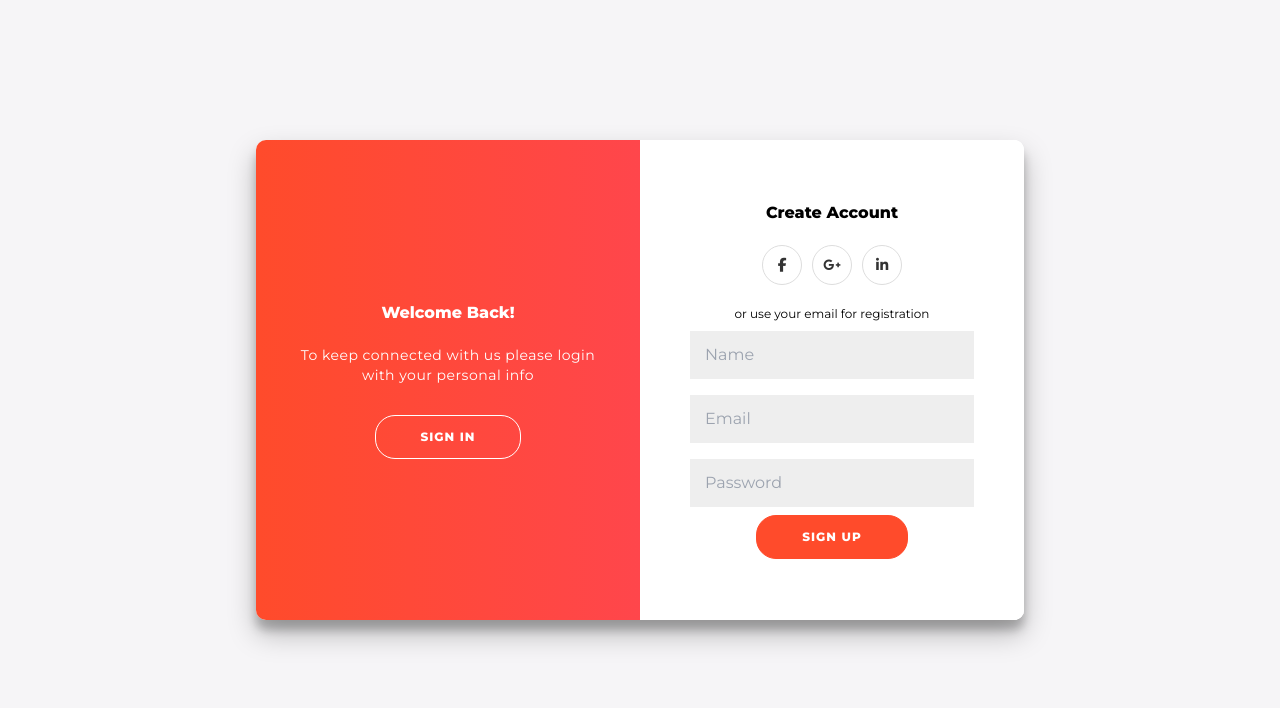
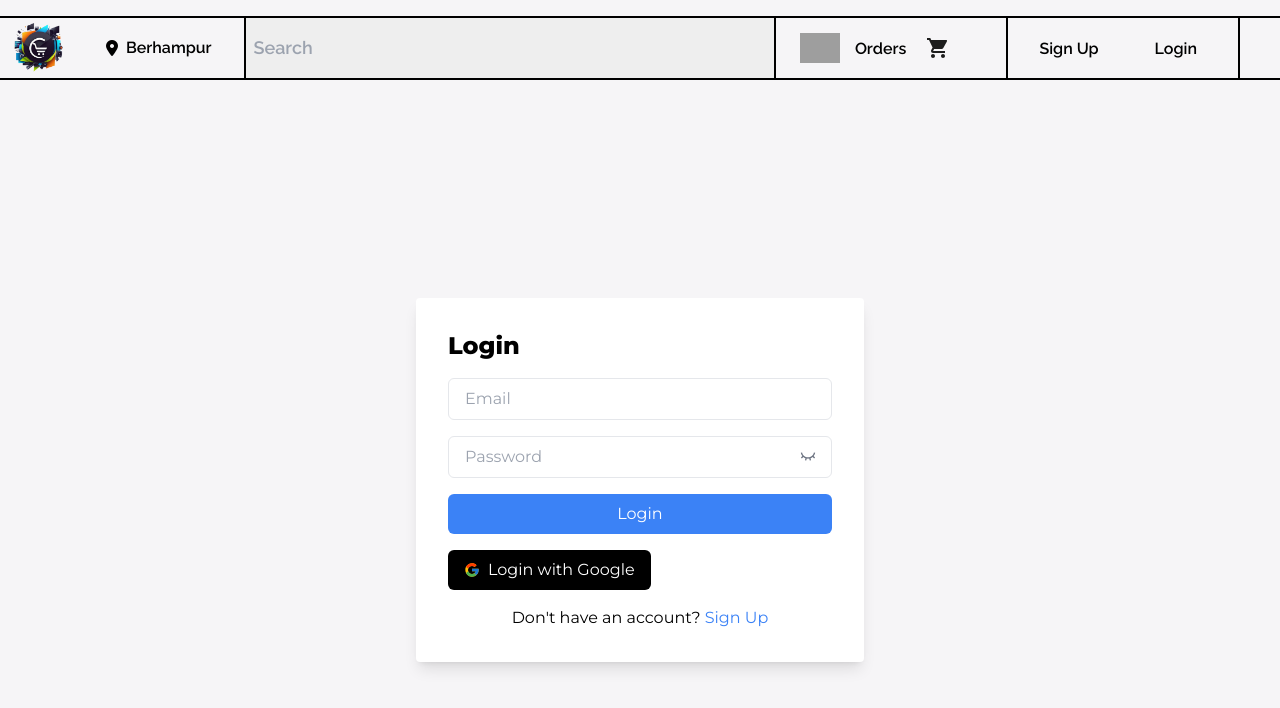
Before and after one commit to iamsubham1/e-commerce-app-MERN, a React (Vite) app in the folder client/: page /login in a window 1280 px wide. Shown: the top 708 px of the page. Built offline with nearby package versions, Linux system fonts and the light colour scheme; grey boxes are pictures that could not be loaded.

Commit message:
making login page

```diff
--- a/client/src/App.jsx
+++ b/client/src/App.jsx
@@ -7,6 +7,8 @@ import Login from './pages/Login';
 const App = () => {
   return (
     <Router>
+
+      <Navbar />
       <Routes>
 
         <Route path="/login" element={<Login />} />
--- a/client/src/index.css
+++ b/client/src/index.css
@@ -74,94 +74,11 @@ body{
 
 
 
-
-
-* {
-	box-sizing: border-box;
-}
-
 body {
   background: #f6f5f7;
-	display: flex;
-	justify-content: center;
-	align-items: center;
-	flex-direction: column;
   font-family: 'Montserrat', sans-serif;
-	height: 100vh;
-	margin: -20px 0 50px;
-}
-
-h1 {
-	font-weight: bold;
   margin: 0;
-}
-
-h2 {
-	text-align: center;
-}
-
-p {
-	font-size: 14px;
-	font-weight: 100;
-	line-height: 20px;
-	letter-spacing: 0.5px;
-	margin: 20px 0 30px;
-}
-
-span {
-	font-size: 12px;
-}
-
-a {
-	color: #333;
-	font-size: 14px;
-	text-decoration: none;
-	margin: 15px 0;
-}
-
-button {
-	border-radius: 20px;
-	border: 1px solid #FF4B2B;
-	background-color: #FF4B2B;
-	color: #FFFFFF;
-	font-size: 12px;
-	font-weight: bold;
-	padding: 12px 45px;
-	letter-spacing: 1px;
-	text-transform: uppercase;
-	transition: transform 80ms ease-in;
-}
-
-button:active {
-	transform: scale(0.95);
-}
-
-button:focus {
-	outline: none;
-}
-
-button.ghost {
-	background-color: transparent;
-	border-color: #FFFFFF;
-}
-
-form {
-	background-color: #FFFFFF;
-	display: flex;
-	align-items: center;
-	justify-content: center;
-	flex-direction: column;
-	padding: 0 50px;
-	height: 100%;
-	text-align: center;
-}
-
-input {
-	background-color: #eee;
-	border: none;
-	padding: 12px 15px;
-	margin: 8px 0;
-	width: 100%;
+  padding: 0;
 }
 
 .container {
@@ -169,54 +86,29 @@ input {
   border-radius: 10px;
   box-shadow: 0 14px 28px rgba(0,0,0,0.25),
           0 10px 10px rgba(0,0,0,0.22);
-	position: relative;
   overflow: hidden;
-	width: 768px;
-	max-width: 100%;
+  width: 100%;
+  max-width: 768px;
   min-height: 480px;
+  margin: 50px auto;
 }
 
 .form-container {
   position: absolute;
   top: 0;
   height: 100%;
-	transition: all 0.6s ease-in-out;
+  width: 50%;
 }
 
 .sign-in-container {
   left: 0;
-	width: 50%;
   z-index: 2;
 }
 
-.container.right-panel-active .sign-in-container {
-	transform: translateX(100%);
-}
-
 .sign-up-container {
-	left: 0;
-	width: 50%;
+  left: 50%;
   opacity: 0;
   z-index: 1;
-}
-
-.container.right-panel-active .sign-up-container {
-	transform: translateX(100%);
-	opacity: 1;
-	z-index: 5;
-	animation: show 0.6s;
-}
-
-@keyframes show {
-	0%, 49.99% {
-		opacity: 0;
-		z-index: 1;
-	}
-
-	50%, 100% {
-		opacity: 1;
-		z-index: 5;
-	}
 }
 
 .overlay-container {
@@ -226,12 +118,7 @@ input {
   width: 50%;
   height: 100%;
   overflow: hidden;
-	transition: transform 0.6s ease-in-out;
   z-index: 100;
-}
-
-.container.right-panel-active .overlay-container{
-	transform: translateX(-100%);
 }
 
 .overlay {
@@ -243,15 +130,9 @@ input {
   background-position: 0 0;
   color: #FFFFFF;
   position: relative;
-	left: -100%;
   height: 100%;
   width: 200%;
-  	transform: translateX(0);
-	transition: transform 0.6s ease-in-out;
-}
-
-.container.right-panel-active .overlay {
-  	transform: translateX(50%);
+  transform: translateX(-50%);
 }
 
 .overlay-panel {
@@ -266,24 +147,15 @@ input {
   height: 100%;
   width: 50%;
   transform: translateX(0);
-	transition: transform 0.6s ease-in-out;
 }
 
 .overlay-left {
   transform: translateX(-20%);
 }
 
-.container.right-panel-active .overlay-left {
-	transform: translateX(0);
-}
-
 .overlay-right {
   right: 0;
   transform: translateX(0);
-}
-
-.container.right-panel-active .overlay-right {
-	transform: translateX(20%);
 }
 
 .social-container {
@@ -305,23 +177,35 @@ footer {
   background-color: #222;
   color: #fff;
   font-size: 14px;
-    bottom: 0;
-    position: fixed;
-    left: 0;
-    right: 0;
   text-align: center;
-    z-index: 999;
-}
-
-footer p {
-    margin: 10px 0;
-}
-
-footer i {
-    color: red;
+  padding: 20px 0;
 }
 
 footer a {
   color: #3c97bf;
   text-decoration: none;
 }
+
+/* Responsive Styles */
+@media (max-width: 768px) {
+  .container {
+      border-radius: 0;
+      box-shadow: none;
+      min-height: auto;
+      margin-top: 0;
+  }
+
+  .form-container {
+      width: 100%;
+  }
+
+  .overlay-container {
+      left: 0;
+      width: 100%;
+  }
+
+  .overlay {
+      transform: translateX(0);
+      width: 100%;
+  }
+}
--- a/client/src/pages/Login.jsx
+++ b/client/src/pages/Login.jsx
@@ -1,65 +1,85 @@
 import React, { useState } from 'react';
-
-
+import { FaRegEye } from "react-icons/fa";
+import { RiEyeCloseLine } from "react-icons/ri";
+import { FcGoogle } from "react-icons/fc";
 
 const Login = () => {
-    const [isSignUp, setIsSignUp] = useState(true);
+    const [formData, setFormData] = useState({
+        email: '',
+        password: '',
+        showPassword: false
+    });
 
-    const handleSignUpClick = () => {
-        setIsSignUp(true);
+    const handleChange = (e) => {
+        const { name, value } = e.target;
+        setFormData(prevState => ({
+            ...prevState,
+            [name]: value
+        }));
     };
 
-    const handleSignInClick = () => {
-        setIsSignUp(false);
+    const togglePasswordVisibility = () => {
+        setFormData(prevState => ({
+            ...prevState,
+            showPassword: !prevState.showPassword
+        }));
     };
+
+    const handleGoogleLogin = () => {
+        // Implement Google login logic
+        console.log("Login with Google");
+    };
+
     return (
-        <div className={`container ${isSignUp ? 'right-panel-active' : ''}`}>
-            <div className="form-container sign-up-container">
-                <form action="#">
-                    <h1>Create Account</h1>
-                    <div className="social-container">
-                        <a href="#" className="social"><i className="fab fa-facebook-f"></i></a>
-                        <a href="#" className="social"><i className="fab fa-google-plus-g"></i></a>
-                        <a href="#" className="social"><i className="fab fa-linkedin-in"></i></a>
+        <div className="flex justify-center items-center h-screen">
+            <div className="bg-white p-8 rounded shadow-lg w-full max-w-md">
+                <h2 className="text-2xl font-bold mb-4">Login</h2>
+                <form>
+                    <div className="mb-4">
+                        <input
+                            type="email"
+                            name="email"
+                            placeholder="Email"
+                            value={formData.email}
+                            onChange={handleChange}
+                            className="w-full px-4 py-2 border rounded-md focus:outline-none focus:border-blue-500"
+                            required
+                        />
                     </div>
-                    <span>or use your email for registration</span>
-                    <input type="text" placeholder="Name" />
-                    <input type="email" placeholder="Email" />
-                    <input type="password" placeholder="Password" />
-                    <button>Sign Up</button>
+                    <div className="mb-4 relative">
+                        <input
+                            type={formData.showPassword ? "text" : "password"}
+                            name="password"
+                            placeholder="Password"
+                            value={formData.password}
+                            onChange={handleChange}
+                            className="w-full px-4 py-2 border rounded-md focus:outline-none focus:border-blue-500"
+                            required
+                        />
+                        {formData.showPassword ? (
+                            <FaRegEye
+                                className="absolute top-0 right-0 mt-3 mr-4 cursor-pointer text-gray-500"
+                                onClick={togglePasswordVisibility}
+                            />
+                        ) : (
+                            <RiEyeCloseLine
+                                className="absolute top-0 right-0 mt-3 mr-4 cursor-pointer text-gray-500"
+                                onClick={togglePasswordVisibility}
+                            />
+                        )}
+                    </div>
+                    <button type="submit" className="w-full bg-blue-500 text-white py-2 px-4 rounded-md hover:bg-blue-600 focus:outline-none focus:bg-blue-600">Login</button>
                 </form>
-            </div>
-            <div className="form-container sign-in-container">
-                <form action="#">
-                    <h1>Sign in</h1>
-                    <div className="social-container">
-                        <a href="#" className="social"><i className="fab fa-facebook-f"></i></a>
-                        <a href="#" className="social"><i className="fab fa-google-plus-g"></i></a>
-                        <a href="#" className="social"><i className="fab fa-linkedin-in"></i></a>
-                    </div>
-                    <span>or use your account</span>
-                    <input type="email" placeholder="Email" />
-                    <input type="password" placeholder="Password" />
-                    <a href="#">Forgot your password?</a>
-                    <button>Sign In</button>
-                </form>
-            </div>
-            <div className="overlay-container">
-                <div className="overlay">
-                    <div className="overlay-panel overlay-left">
-                        <h1>Welcome Back!</h1>
-                        <p>To keep connected with us please login with your personal info</p>
-                        <button className="ghost" onClick={handleSignInClick}>Sign In</button>
-                    </div>
-                    <div className="overlay-panel overlay-right">
-                        <h1>Hello, Friend!</h1>
-                        <p>Enter your personal details and start journey with us</p>
-                        <button className="ghost" onClick={handleSignUpClick}>Sign Up</button>
-                    </div>
+                <div className="mt-4 text-center">
+                    <button onClick={handleGoogleLogin} className="bg-[#000000] text-white py-2 px-4 rounded-md hover:bg-red-600 focus:outline-none focus:bg-red-600 flex items-center justify-center">
+                        <FcGoogle className="mr-2" />
+                        Login with Google
+                    </button>
                 </div>
+                <p className="mt-4 text-center">Don't have an account? <a href="/signup" className="text-blue-500 hover:underline">Sign Up</a></p>
             </div>
         </div>
-    )
+    );
 }
 
-export default Login
+export default Login;
```
Lines whose indentation alone changed are shown as unchanged.
